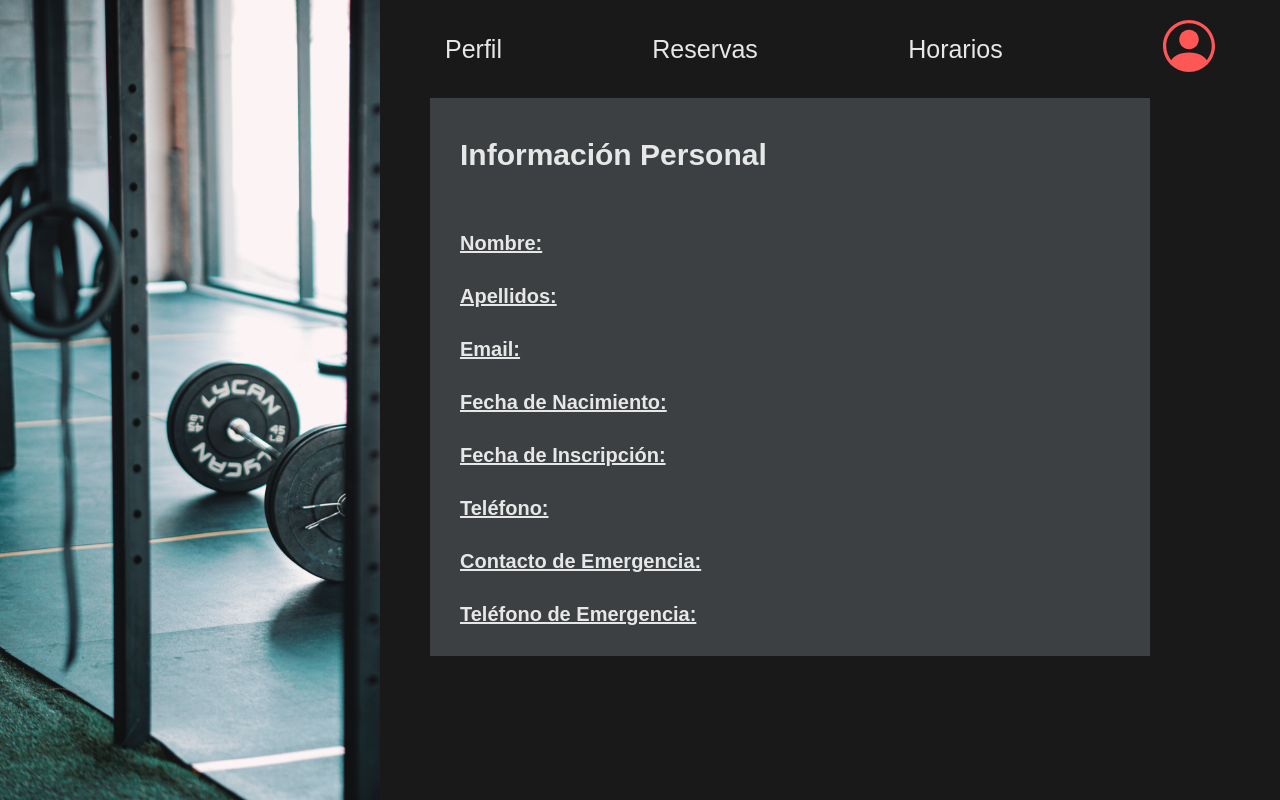
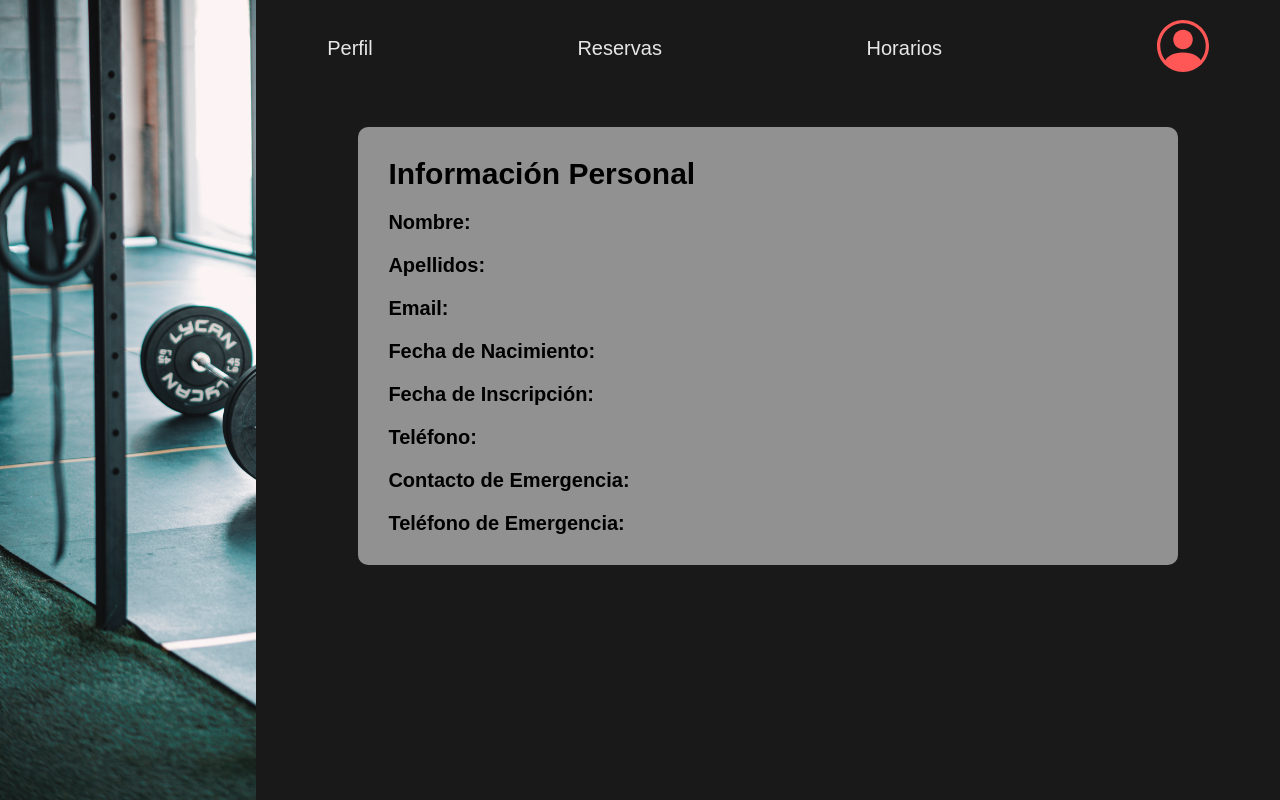
Before and after one commit to sharon3snc/Crossfit-G3---Next, a Next.js app: page /paginaUsuario in a window 1280 px wide. Shown: the top 800 px of the page. Built offline with nearby package versions, Linux system fonts and the light colour scheme.

Commit message:
estilos pagina usuario

```diff
--- a/src/styles/Login.module.css
+++ b/src/styles/Login.module.css
@@ -3,6 +3,8 @@
     display: flex;
     flex-direction: row;
     font-family: 'century gothic', sans-serif;
+    width: auto;
+    height: 100vh;
 }
 
 .imagenFondo {
@@ -15,12 +17,10 @@
 
 .backgroundCanvas{
     background-color: rgb(25, 25, 25);
-    width: 70%;
-    height: 100%;
+    width: 70vw;
+    height: 100vh;
     position: absolute;
     right: 0px;
-    min-width: 900px;
-    min-height:950px;
 }
 
 .propContainer{
@@ -28,23 +28,19 @@
     flex-direction: column;
     justify-content: space-around;
     align-items: center;
-    margin-top: 10%;
-    margin-left: 15%;
+    margin-top: 10vh;
+    margin-left: 15vh;
     border-radius: 10px;
-    min-height: 700px;
-    min-width: 200px;
-
-
     background-color: rgb(145,145,145);
     width: 70%;
-    height: 40%;
+    height: 80%;
 
     position: absolute;
 }
 
 .logo{
-    width: 300px;
-    height: 300px;
+    width: 250px;
+    height: 250px;
     margin-top: 30px;
 }
 
@@ -111,7 +107,6 @@
     border: none;
     border-radius: 9999px;
     padding: 20px;
-    margin: 10px;
     margin-bottom: 30px;
     color: rgb(231,231,231);
     font-size: 20px;
--- a/src/styles/PaginaUsuario.module.css
+++ b/src/styles/PaginaUsuario.module.css
@@ -10,19 +10,16 @@
 .imagenFondo {
     width: auto;
     height: 100vh;
-    width: auto;
     min-width: 450px;
-    min-height: 950px;
 }
 
 .backgroundCanvas{
     background-color: rgb(25, 25, 25);
-    width: 70%;
-    height: 100%;
+    width: 80vw;
+    height: 100vh;
     position: absolute;
     right: 0px;
-    min-width: 900px;
-    min-height:950px;
+
 }
 
 .propContainer{
@@ -133,7 +130,7 @@
 .userPageHeaderItem{
     color: #e7e7e7;
     margin: 20px;
-    font-size: 25px;
+    font-size: 20px;
 }
 
 .userPageHeaderItem:hover{
@@ -149,7 +146,7 @@
     gap: 10px;
     color: #d44f4f;
     margin: 20px;
-    font-size: 25px;
+    font-size: 20px;
 }
 
 .userPageHeaderUsername:hover{
@@ -160,38 +157,43 @@
 .userPageBody{
     width: 100%;
     height: 100%;
+    display: flex;
+    flex-direction: column;
+    align-items: center;
 }
 
 .userInfoContainer{
     display: flex;
     flex-direction: column;
-    margin-left: 50px;
-    gap: 30px;
-    background-color: #3c4042;
+    gap: 20px;
+    margin-top: 30px;
+    background-color: rgb(145,145,145);
+    color:black;
     width: 80%;
     padding: 30px;
     height: fit-content;
     max-height: 80%;
-
+    border-radius: 10px;
+    border: none;
 }
 
 .userInfoPageTitle{
-    color: #e7e7e7;
+    color: black ;
     font-size: 30px;
     font-weight: bold;
-    margin-top: 10px;
-    margin-bottom: 30px;
+    margin-top: 0px;
+    margin-bottom: 0px;
 }
 
 .userInfoTitle{
-    color: #e7e7e7;
+    color: black;
     font-size: 20px;
     font-weight: bold;
-    text-decoration: underline;
+    text-decoration: unset;
 }
 
 .userInfoData{
-    color: #e7e7e7;
+    color: black;
     font-size: 20px;
 }
 
```
